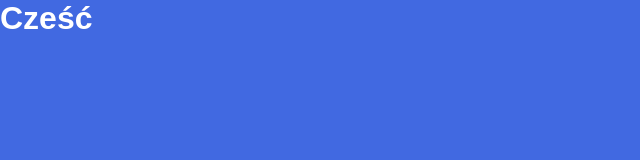
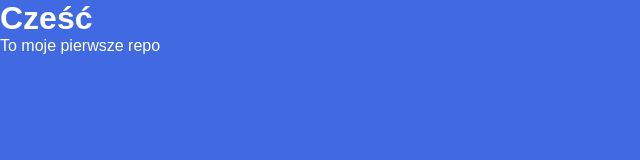
Before and after one commit to Frqs69/testoweRepozytorium, a plain HTML site: page index.html in a window 1280 px wide. Shown: the whole page, without its empty margins (0-640 px from the left). Drawn offline with Linux system fonts and the light colour scheme.

Commit message:
Added paragraph

```diff
--- a/index.html
+++ b/index.html
@@ -13,7 +13,7 @@
 <body>
 
 <h1>Cześć</h1>
-
+<p>To moje pierwsze repo</p>
 </body>
 
 </html>
```
